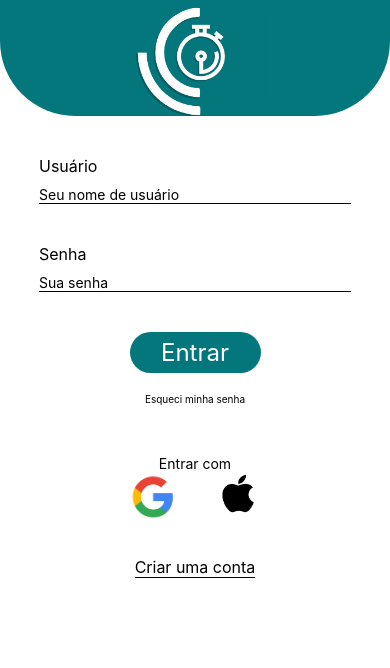
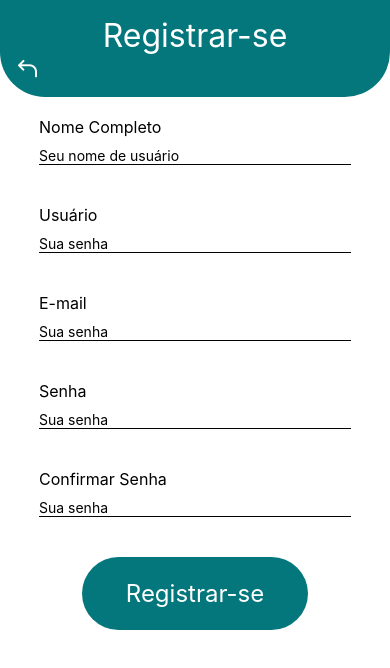
Before and after one commit to LSeraphim/FreeTime, a React Native app in the folder FreeTime/: screen / in a window 390 px wide. Shown: the top 668 px of the page. Built offline with nearby package versions, Linux system fonts and the light colour scheme.

Commit message:
Finalizando estrutura visual da Página de Registrar-se

```diff
--- a/FreeTime/App.js
+++ b/FreeTime/App.js
@@ -1,10 +1,10 @@
 import { StyleSheet, Text, View } from 'react-native';
-import Login from './src/telas/Login';
+import Registro from './src/telas/Registro';
 
 export default function App() {
   return (
     <View style={styles.container}>
-     <Login />
+     <Registro />
     </View>
   );
 }
--- a/FreeTime/src/telas/Login.js
+++ b/FreeTime/src/telas/Login.js
@@ -4,7 +4,7 @@ import { StyleSheet, Text, View, Image, TextInput, SafeAreaView } from 'react-na
 export default function Login() {
   return (
     <SafeAreaView style={styles.container}>
-      {/* <StatusBar style="auto" /> */}
+      { <StatusBar style="auto" /> }
       <View style={styles.logoContainer}>
         <Image style={styles.logoFT} source={require('../../components/img/LogoApp.png')} />
       </View>
--- a/FreeTime/src/telas/Registro.js
+++ b/FreeTime/src/telas/Registro.js
@@ -0,0 +1,83 @@
+import { StatusBar } from 'expo-status-bar';
+import { StyleSheet, Text, View, Image, TextInput, SafeAreaView } from 'react-native';
+import { AntDesign } from '@expo/vector-icons';
+
+export default function Registro() {
+    return (
+        <SafeAreaView style={styles.container}>
+          { <StatusBar style="auto" /> }
+          <View style={styles.headerContainer}>
+            <Text style={{fontSize:32, color:'#ffff', textAlign:'center'}}>Registrar-se</Text>
+            <AntDesign name='back' color={'#fff'} size={25} />
+          </View>
+          <View style={styles.userContainer}>
+            <View style={styles.inputContainer}>
+                <Text style={{fontSize:16}}>Nome Completo</Text>
+                <View style={styles.inputBox}>
+                  <TextInput  onChangeText={""} placeholder='Seu nome de usuário'/>
+                </View>
+                <Text style={{fontSize:16}}>Usuário</Text>
+                <View style={styles.inputBox}>
+                  <TextInput  onChangeText={""} placeholder='Sua senha'/>
+                </View>
+                <Text style={{fontSize:16}}>E-mail</Text>
+                <View style={styles.inputBox}>
+                  <TextInput  onChangeText={""} placeholder='Sua senha'/>
+                </View>
+                <Text style={{fontSize:16}}>Senha</Text>
+                <View style={styles.inputBox}>
+                  <TextInput  onChangeText={""} placeholder='Sua senha'/>
+                </View>
+                <Text style={{fontSize:16}}>Confirmar Senha</Text>
+                <View style={styles.inputBox}>
+                  <TextInput  onChangeText={""} placeholder='Sua senha'/>
+                </View>
+              </View>
+
+            </View>
+            <View style={styles.containerButton}>
+                <Text style={{color: '#ffff', fontSize: 24}}>Registrar-se</Text>
+              </View>
+
+        </SafeAreaView>
+    );
+};
+
+const styles = StyleSheet.create({
+    container: {
+        backgroundColor: '#fff',
+        alignItems: 'center',
+        height:'100%'
+    },
+    headerContainer: {
+        justifyContent: 'center',
+        backgroundColor: 'rgba(4, 119, 125, 1)',
+        width: '100%',
+        height: '15%',
+        borderBottomLeftRadius: 45,
+        borderBottomRightRadius: 45,
+        padding:15
+    },
+    userContainer: {
+        paddingTop: 20,
+        backgroundColor: '#fff',
+        width: '80%',
+    },
+    inputBox: {
+      justifyContent: 'center',
+      width: '100%',
+      paddingTop: 10,
+      borderBottomColor: '#020202',
+      borderBottomWidth: 1,
+      marginBottom: 40
+    },
+    containerButton: {
+      backgroundColor: 'rgba(4, 119, 125, 1)',
+      width: 226,
+      height: 73,
+      justifyContent: 'center',
+      alignItems: 'center',
+      borderRadius: 60,
+      marginBottom: 20
+    }
+});
```
